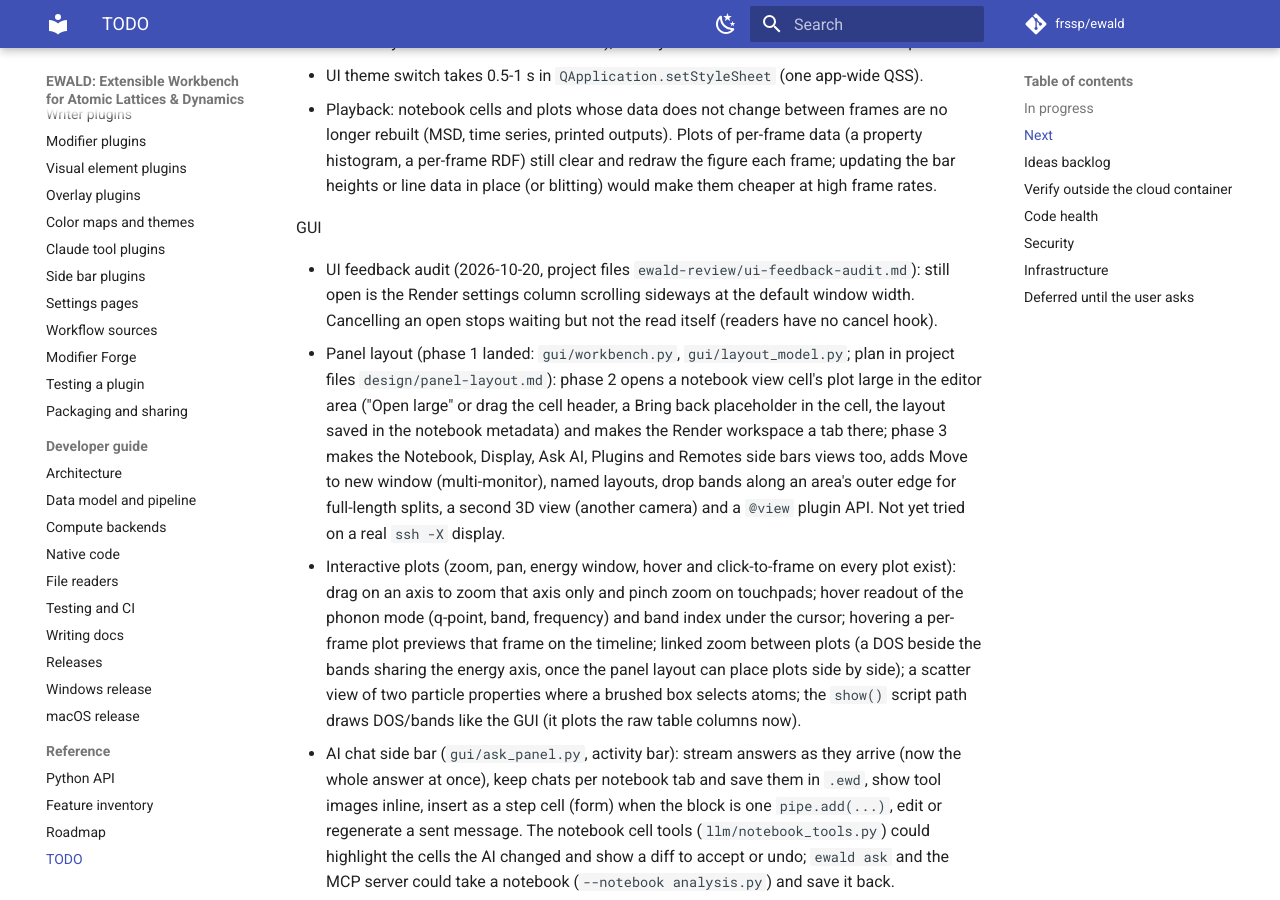
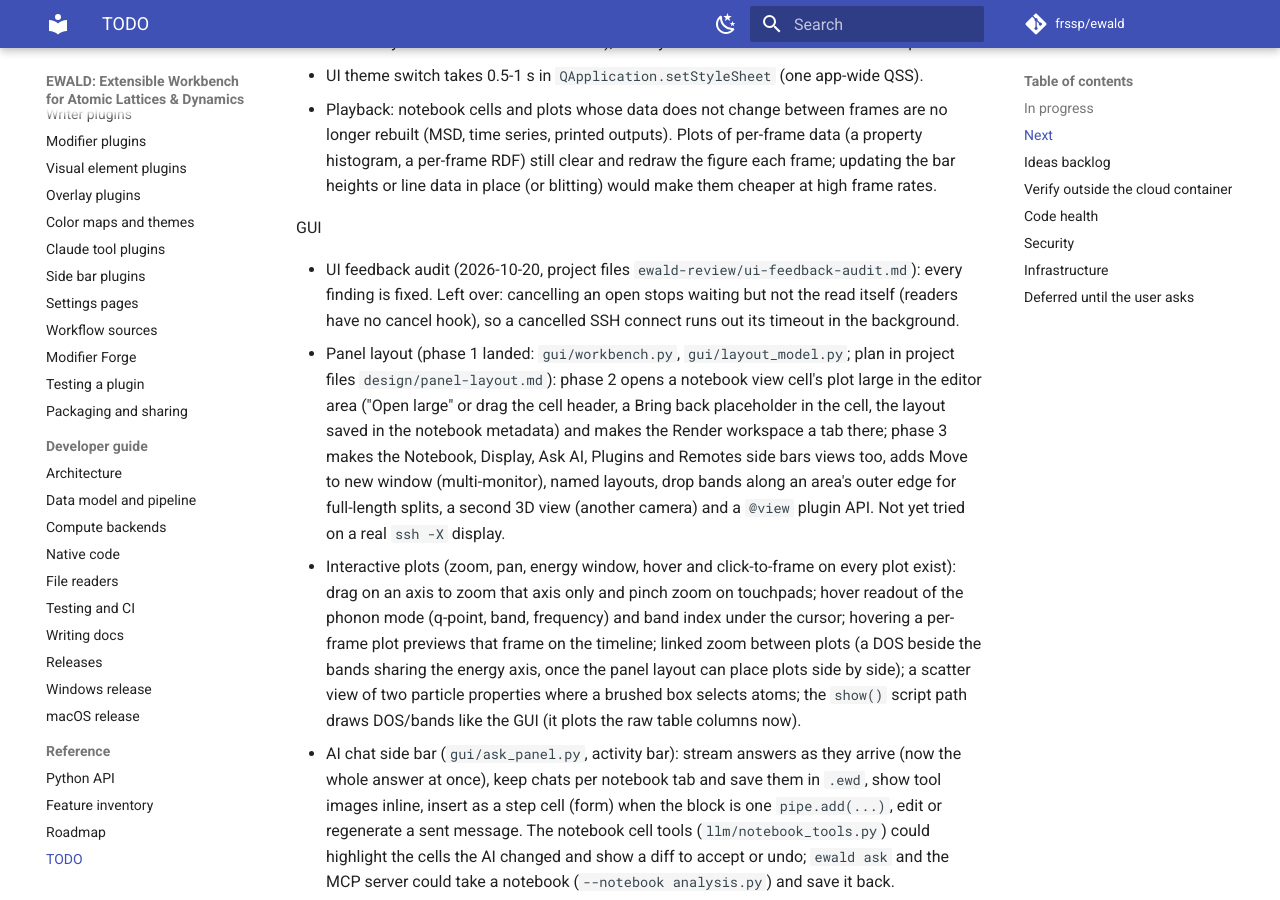
Before and after one commit to frssp/ewald, an MkDocs documentation site: the page built from docs/todo.md, in a window 1280 px wide and 900 px high, scrolled down 908 px. Built offline with MkDocs 1.6.1 and Material for MkDocs 9.7.7, drawn with Linux system fonts in a browser that asks for light colours; comment, search, counter and statistics services are not loaded.

Commit message:
todo: UI feedback audit done
Co-Authored-By: Claude Opus 5.5 (1M context) <noreply@anthropic.com>

```diff
--- a/docs/todo.md
+++ b/docs/todo.md
@@ -38,9 +38,9 @@ Performance (measured 2026-10-20 in the cloud container, 4 cores, llvmpipe GL; n
 
 GUI
 
-- UI feedback audit (2026-10-20, project files `ewald-review/ui-feedback-audit.md`): still open
-  is the Render settings column scrolling sideways at the default window width. Cancelling an open stops waiting
-  but not the read itself (readers have no cancel hook).
+- UI feedback audit (2026-10-20, project files `ewald-review/ui-feedback-audit.md`): every
+  finding is fixed. Left over: cancelling an open stops waiting but not the read itself (readers
+  have no cancel hook), so a cancelled SSH connect runs out its timeout in the background.
 - Panel layout (phase 1 landed: `gui/workbench.py`, `gui/layout_model.py`; plan in project
   files `design/panel-layout.md`): phase 2 opens a notebook view cell's plot large in the
   editor area ("Open large" or drag the cell header, a Bring back placeholder in the cell, the
```
